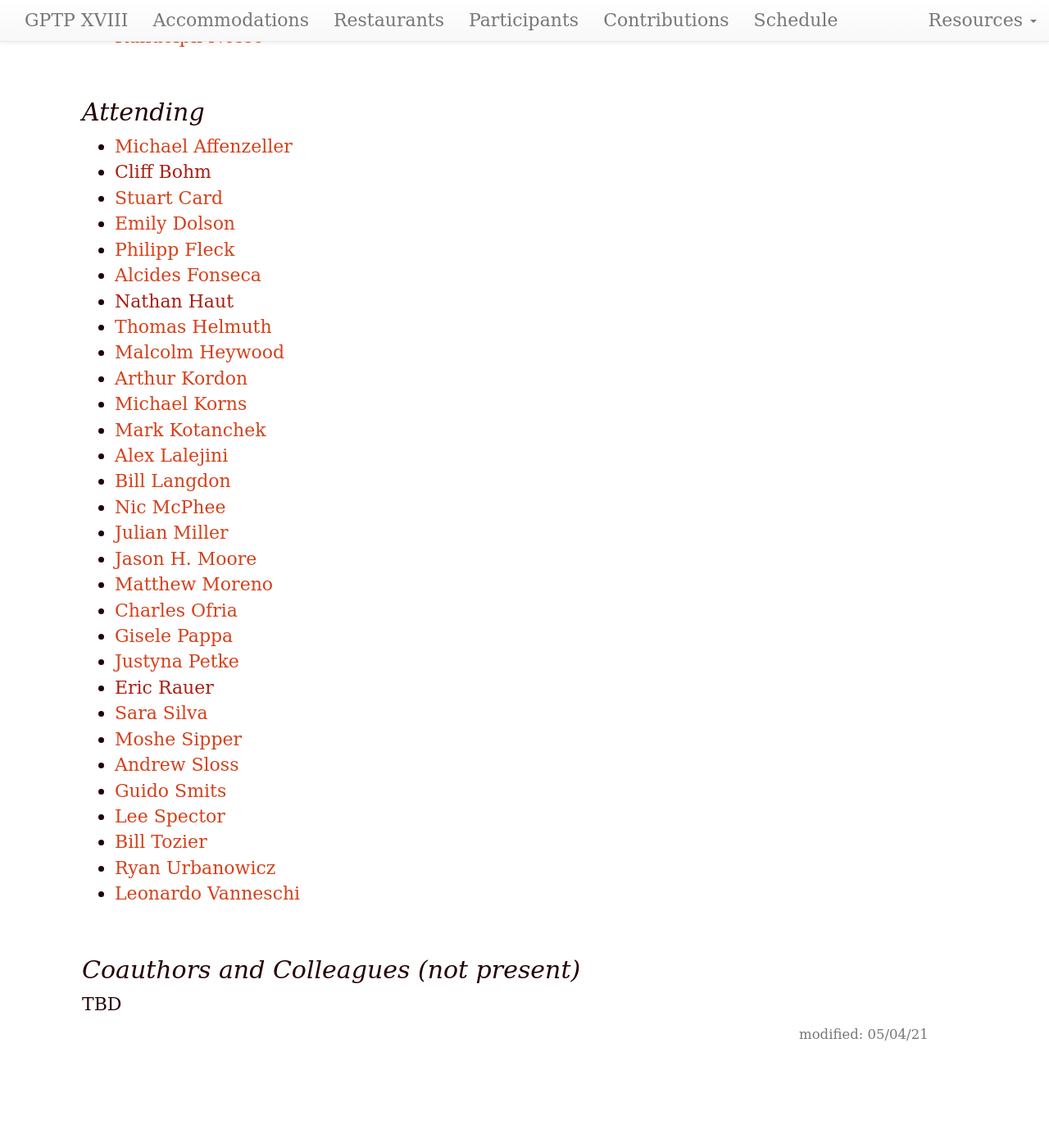
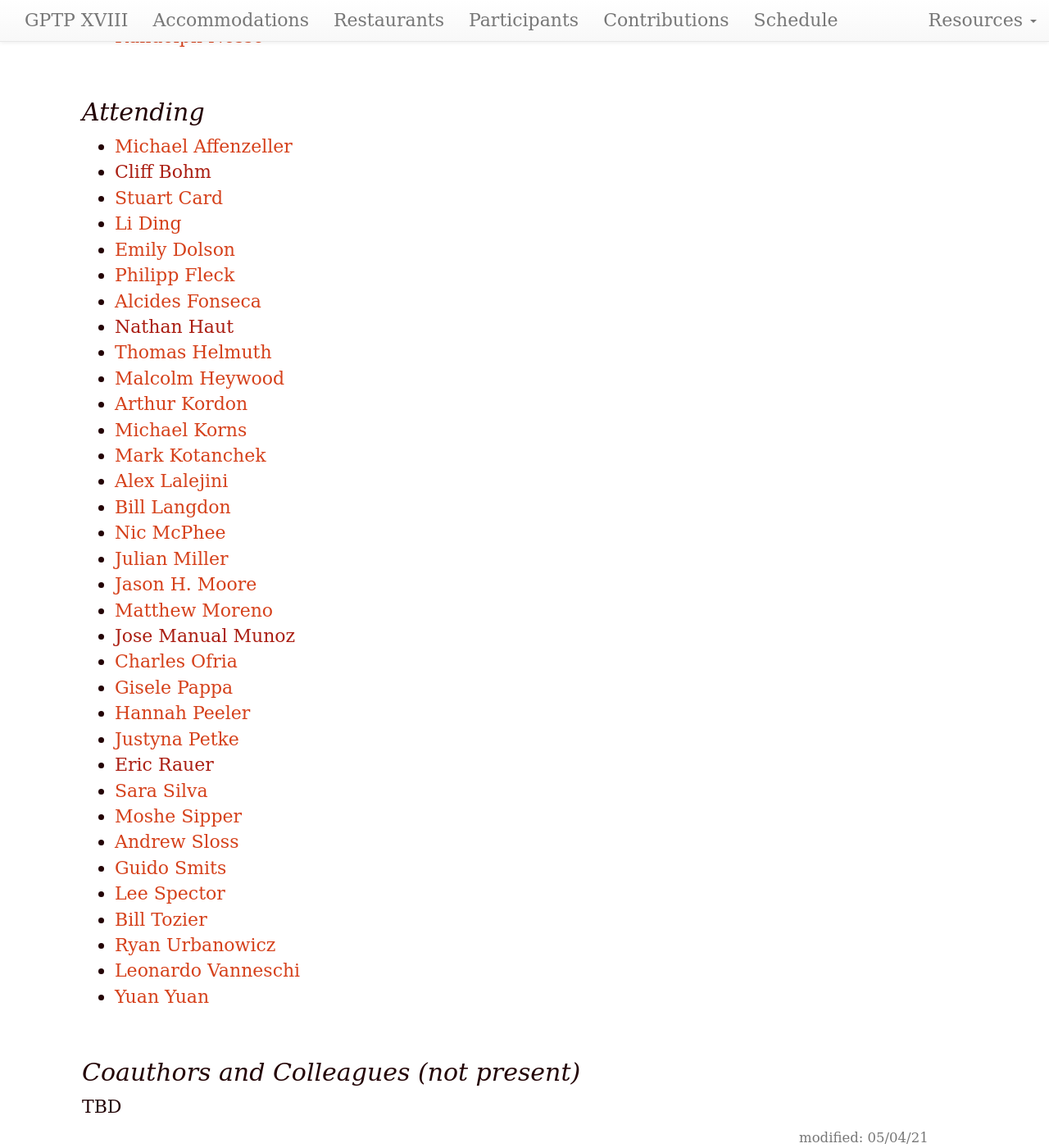
Before and after one commit to GPTP-workshop/gptp-workshop.github.io, a Jekyll site: the page built from attendees.md, in a window 1280 px wide and 1400 px high, scrolled down 578 px. Shown: the whole window at 82% size. Built offline with Jekyll 4.4.1, drawn with Linux system fonts in a browser that asks for light colours; our own code applies the rules of GitHub Pages for plain Markdown files; before the commit the page ends 1893 px from its top, so only the background shows below that.

Commit message:
Update attendees.md

```diff
--- a/attendees.md
+++ b/attendees.md
@@ -26,6 +26,7 @@ dates: "May 19-21, 2021"
 - [Michael Affenzeller](https://heal.heuristiclab.com/team/affenzeller)
 - [Cliff Bohm]()
 - [Stuart Card](https://www.linkedin.com/in/stuart-card-1291194/)
+- [Li Ding](https://www.mit.edu/~liding/)
 - [Emily Dolson](https://cse.msu.edu/~dolsonem/)
 - [Philipp Fleck](https://heal.heuristiclab.com/team/fleck)
 - [Alcides Fonseca](https://utaustinportugal.org/participants/alcides-fonseca/)
@@ -41,8 +42,10 @@ dates: "May 19-21, 2021"
 - [Julian Miller](https://www.cartesiangp.com/julian-miller)
 - [Jason H. Moore](http://epistasis.org/jason-h-moore-phd/)
 - [Matthew Moreno](https://mmore500.com/)
+- [Jose Manual Munoz]()
 - [Charles Ofria](https://ofria.com/)
 - [Gisele Pappa](https://homepages.dcc.ufmg.br/~glpappa/indexEn.html)
+- [Hannah Peeler](https://www.linkedin.com/in/hannah-peeler-a4751bb2/)
 - [Justyna Petke](http://www0.cs.ucl.ac.uk/staff/J.Petke/index.html)
 - [Eric Rauer]()
 - [Sara Silva](http://gplab.sourceforge.net/sara/)
@@ -53,6 +56,7 @@ dates: "May 19-21, 2021"
 - [Bill Tozier](http://vaguery.com/words)
 - [Ryan Urbanowicz](https://www.med.upenn.edu/urbslab/)
 - [Leonardo Vanneschi](https://novaresearch.unl.pt/en/persons/leonardo-vanneschi)
+- [Yuan Yuan](https://yyxhdy.github.io/cv/)
 
 
 ## Coauthors and Colleagues (not present)
```
